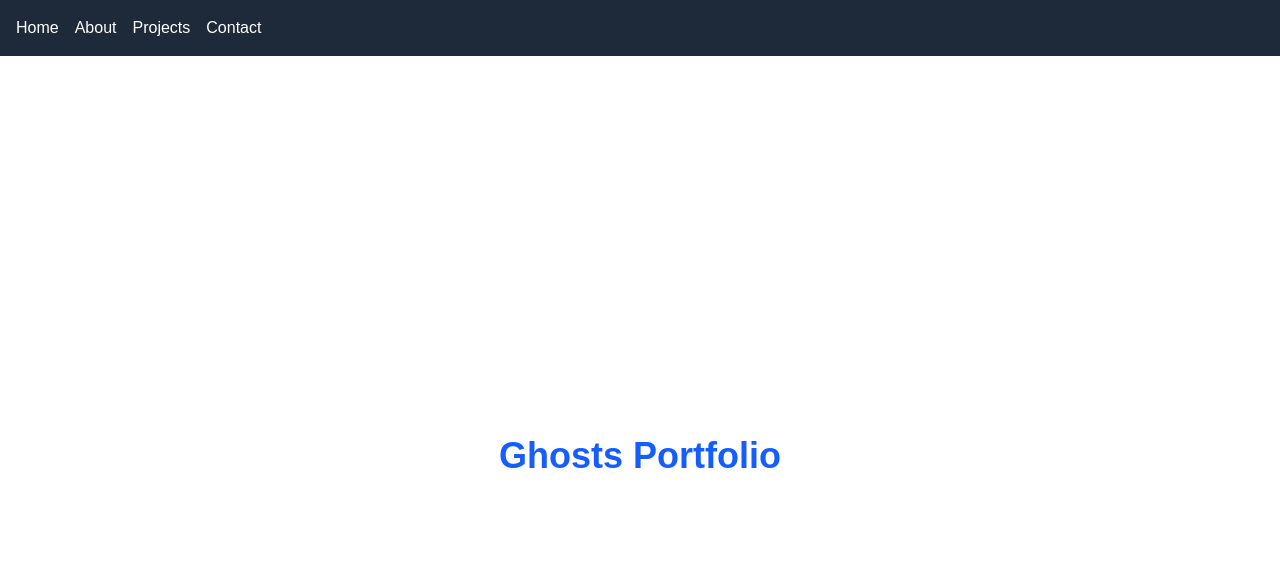
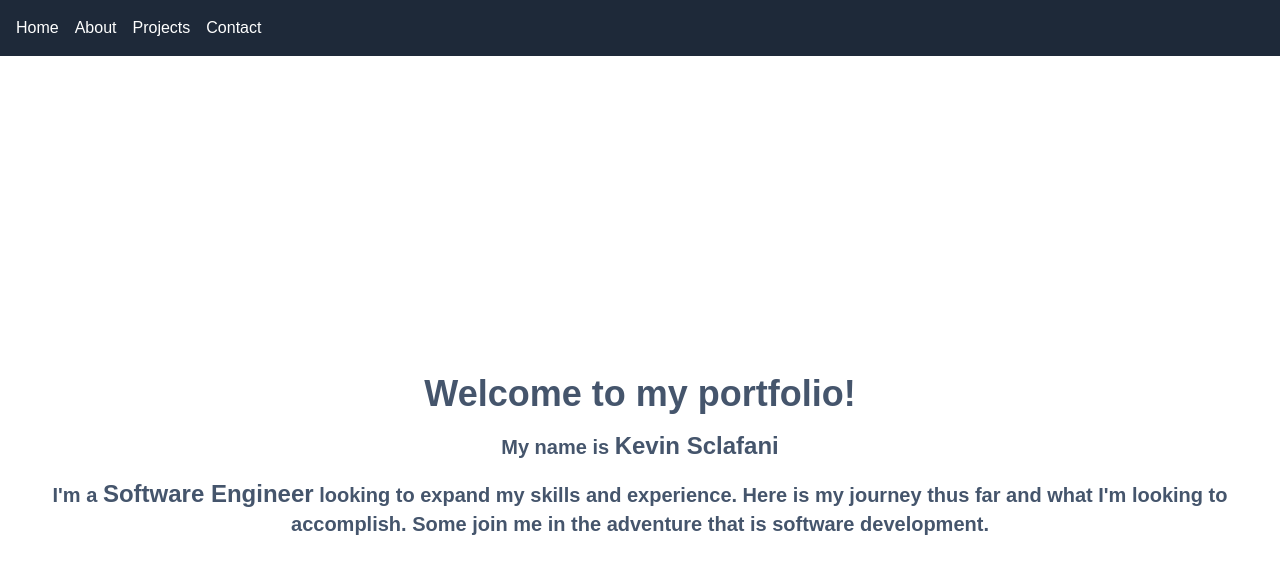
Before and after one commit to quiet-ghost/portfolio, a Next.js app: page / in a window 1280 px wide. Shown: the top 574 px of the page. Built offline with nearby package versions, Linux system fonts and the light colour scheme.

Commit message:
baseline

```diff
--- /dev/null
+++ b/components/scollAnimations.tsx
@@ -0,0 +1,114 @@
+import type { Variants } from "framer-motion/react"
+import * as motion from "framer-motion/react-client"
+
+export default function ScrollTriggered() {
+    return (
+        <div style={container}>
+            {food.map(([emoji, hueA, hueB], i) => (
+                <Card i={i} emoji={emoji} hueA={hueA} hueB={hueB} key={emoji} />
+            ))}
+        </div>
+    )
+}
+
+interface CardProps {
+    emoji: string
+    hueA: number
+    hueB: number
+    i: number
+}
+
+function Card({ emoji, hueA, hueB, i }: CardProps) {
+    const background = `linear-gradient(306deg, ${hue(hueA)}, ${hue(hueB)})`
+
+    return (
+        <motion.div
+            className={`card-container-${i}`}
+            style={cardContainer}
+            initial="offscreen"
+            whileInView="onscreen"
+            viewport={{ amount: 0.8 }}
+        >
+            <div style={{ ...splash, background }} />
+            <motion.div style={card} variants={cardVariants} className="card">
+                {emoji}
+            </motion.div>
+        </motion.div>
+    )
+}
+
+const cardVariants: Variants = {
+    offscreen: {
+        y: 300,
+    },
+    onscreen: {
+        y: 50,
+        rotate: -10,
+        transition: {
+            type: "spring",
+            bounce: 0.4,
+            duration: 0.8,
+        },
+    },
+}
+
+const hue = (h: number) => `hsl(${h}, 100%, 50%)`
+
+/**
+ * ==============   Styles   ================
+ */
+
+const container: React.CSSProperties = {
+    margin: "100px auto",
+    maxWidth: 500,
+    paddingBottom: 100,
+    width: "100%",
+}
+
+const cardContainer: React.CSSProperties = {
+    overflow: "hidden",
+    display: "flex",
+    justifyContent: "center",
+    alignItems: "center",
+    position: "relative",
+    paddingTop: 20,
+    marginBottom: -120,
+}
+
+const splash: React.CSSProperties = {
+    position: "absolute",
+    top: 0,
+    left: 0,
+    right: 0,
+    bottom: 0,
+    clipPath: `path("M 0 303.5 C 0 292.454 8.995 285.101 20 283.5 L 460 219.5 C 470.085 218.033 480 228.454 480 239.5 L 500 430 C 500 441.046 491.046 450 480 450 L 20 450 C 8.954 450 0 441.046 0 430 Z")`,
+}
+
+const card: React.CSSProperties = {
+    fontSize: 164,
+    width: 300,
+    height: 430,
+    display: "flex",
+    justifyContent: "center",
+    alignItems: "center",
+    borderRadius: 20,
+    background: "#f5f5f5",
+    boxShadow:
+        "0 0 1px hsl(0deg 0% 0% / 0.075), 0 0 2px hsl(0deg 0% 0% / 0.075), 0 0 4px hsl(0deg 0% 0% / 0.075), 0 0 8px hsl(0deg 0% 0% / 0.075), 0 0 16px hsl(0deg 0% 0% / 0.075)",
+    transformOrigin: "10% 60%",
+}
+
+/**
+ * ==============   Data   ================
+ */
+
+const food: [string, number, number][] = [
+    ["🍅", 340, 10],
+    ["🍊", 20, 40],
+    ["🍋", 60, 90],
+    ["🍐", 80, 120],
+    ["🍏", 100, 140],
+    ["🫐", 205, 245],
+    ["🍆", 260, 290],
+    ["🍇", 290, 320],
+]
--- a/pages/index.tsx
+++ b/pages/index.tsx
@@ -1,16 +1,48 @@
+"use client"
 import { motion } from 'framer-motion';
+import Head from 'next/head';
+
 
 export default function Home() {
   return (
-    <div className="flex items-center justify-center min-h-screen">
-      <motion.h1
-        className="text-4xl font-bold text-blue-600 dark:text-blue-400"
-        initial={{ opacity: 0 }}
-        animate={{ opacity: 1 }}
-        transition={{ duration: 1 }}
-      >
-        Ghosts Portfolio
-      </motion.h1>
-    </div>
+    <>
+      <Head>
+        <title>Kevin Sclafani - Software Engineer</title>
+      </Head>
+
+      <div className="flex flex-col items-center justify-center min-h-screen bg-background text-foreground">
+        <motion.h1
+          className="text-4xl font-bold text-slate-600 dark:text-zinc-400"
+          initial={{ opacity: 0 }}
+          animate={{
+            opacity: 1,
+            scale: [1, 1.1, 1.1, 1, 1],
+            transition: {duration: 2}
+          }}
+        >
+          Welcome to my portfolio!
+        </motion.h1>
+
+        <div className="mt-4 text-xl text-center text-zinc-400">
+          <motion.h4
+            className="text-xl font-bold text-slate-600 dark:text-zinc-400"
+            initial={{ opacity: 0 }}
+            animate={{
+              opacity: 1,
+              transition: {duration: 2}
+            }}
+            >
+            My name is{' '}
+          <span className="text-2xl font-bold opacity-100 text-slate-600 dark:text-blue-400">Kevin Sclafani</span>
+          <p className="mt-4 text-xl text-center">
+          I&apos;m a{' '}
+          <span className="text-2xl font-bold opacity-100 text-slate-600 dark:text-blue-400">Software Engineer</span>{' '}
+          looking to expand my skills and experience. Here is my journey thus far and what I&apos;m looking to accomplish. Some join me in the adventure that is software development.
+        </p>
+          </motion.h4>
+        </div>
+
+      </div>
+    </>
   );
 }
--- a/styles/globals.css
+++ b/styles/globals.css
@@ -3,12 +3,12 @@
 @layer base {
   :root {
     --background: #ffffff;
-    --foreground: #171717;
+    --foreground: #2c2c2c;
   }
 
   @media (prefers-color-scheme: dark) {
     :root {
-      --background: #0a0a0a;
+      --background: #212121;
       --foreground: #ededed;
     }
   }
```
